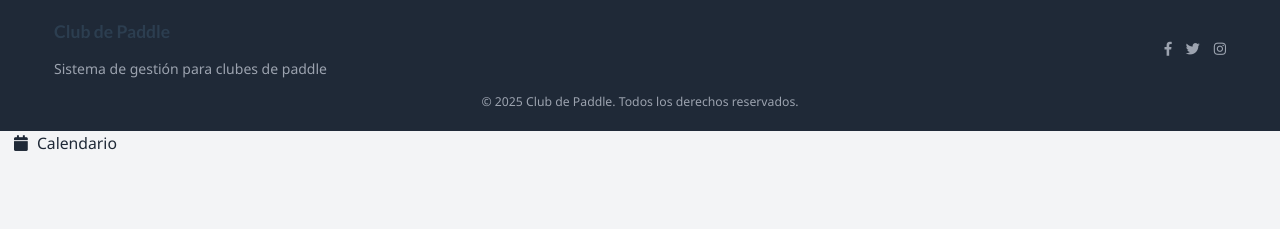
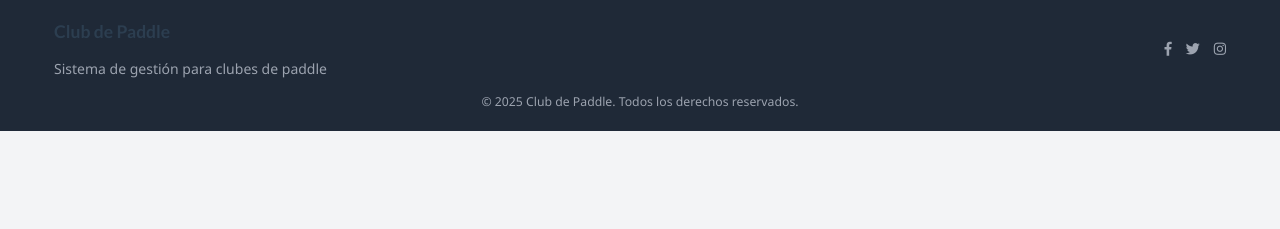
Before and after one commit to gadiazsaavedra/paddle-club-administration, a Django app: page /editar-cobro/1/ in a window 1280 px wide. Shown: the part 571-800 px from the top of the page. Run offline with Django 4.2, Linux system fonts and the light colour scheme; data comes from the database, SQL or seed files in the repository; both versions use the stored data as it was after the commit; some libraries are stand-ins or nearby versions.

Commit message:
se elimino el boton Calendario que estaba abajo a la izquierda

```diff
--- a/padel_admin/templates/base.html
+++ b/padel_admin/templates/base.html
@@ -107,10 +107,6 @@
     </script>
 
     {% block extra_js %}{% endblock %}
-<!-- padel_admin/templates/base.html -->
-<a href="/calendario" class="text-gray-800 hover:text-black px-4 py-2 rounded-md text-lg font-medium">
-    <i class="fas fa-calendar"></i> Calendario
-</a>
 
 </body>
 </html>
--- a/padel_admin/views.py
+++ b/padel_admin/views.py
@@ -217,8 +217,8 @@ def lista_reserves(request):
                 },
             )
         messages.success(request, "Reserva creada exitosamente.")
-        day, reserves = obtener_fecha_y_reservas()
-        return render_lista_reserves(request, {"reserves": reserves, "day": day})
+        # Redirigir al calendario semanal tras crear la reserva
+        return redirect("calendario_canchas")
 
     fecha = request.GET.get("fecha")
     day, reserves = obtener_fecha_y_reservas(fecha)
```
Also changed, not shown: db.sqlite3.
